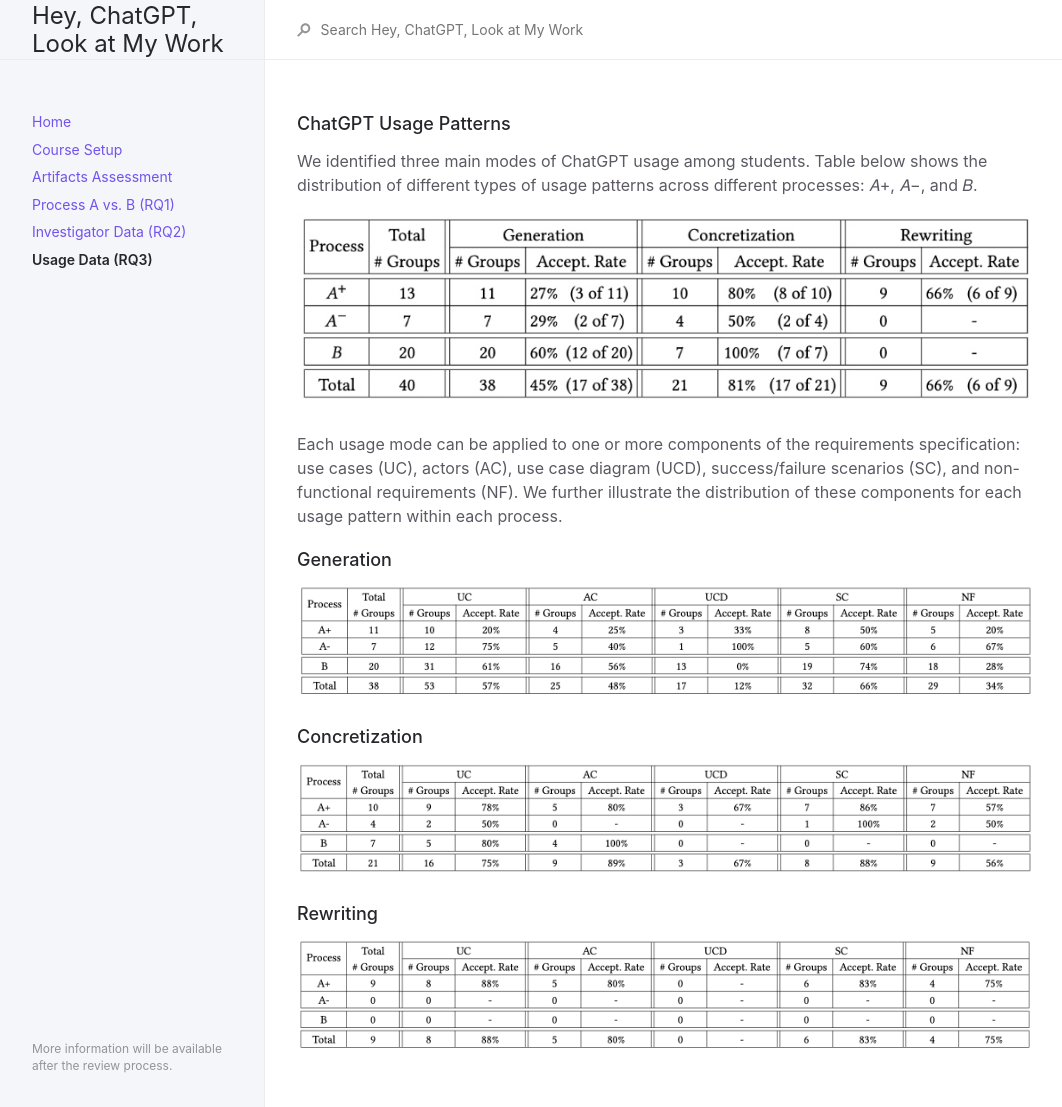
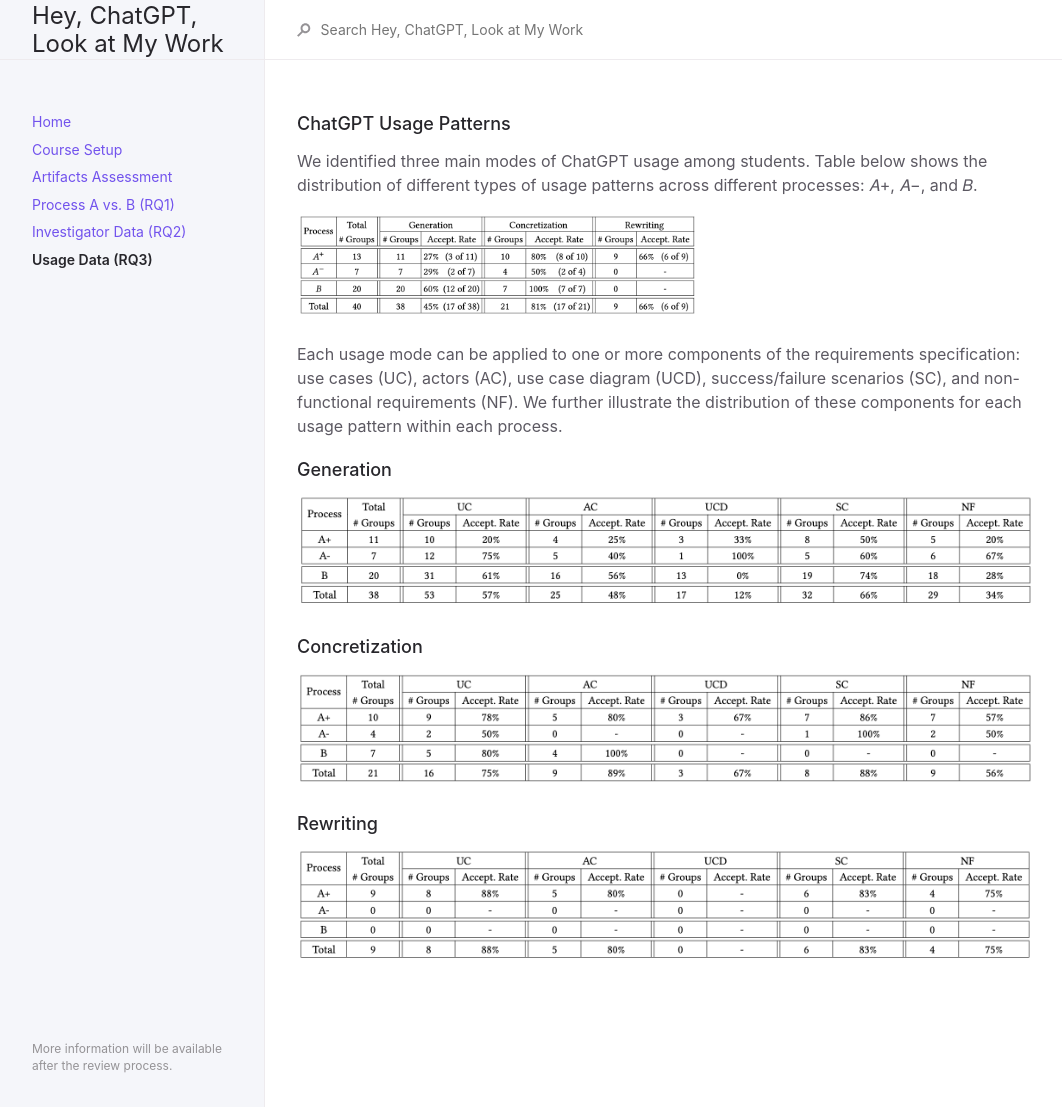
Before and after one commit to anonymousresearcher2020/anonymousresearcher2020.github.io, a Jekyll site: the page built from docs/usageData.md, in a window 1280 px wide. Shown: the whole page, without its empty margins (107-1169 px from the left). Built offline with Jekyll 4.4.1, drawn with Linux system fonts in a browser that asks for light colours.

Commit message:
restructuring

```diff
--- a/docs/usageData.md
+++ b/docs/usageData.md
@@ -10,7 +10,7 @@ permalink: /docs/usage_data
 
 We identified three main modes of ChatGPT usage among students. Table below shows the distribution of different types of usage patterns across different processes: 𝐴+, 𝐴−, and 𝐵.
 
-![image](../img/usagePatterns.jpg)
+<img src="../img/usagePatterns.png" alt="image" width="400" height="300"/>
 
 Each usage mode can be applied to one or more components of the requirements specification: use cases (UC), actors (AC), use case diagram (UCD), success/failure scenarios (SC), and non-functional requirements (NF). We further illustrate the distribution of these components for each usage pattern within each process.
 
```
